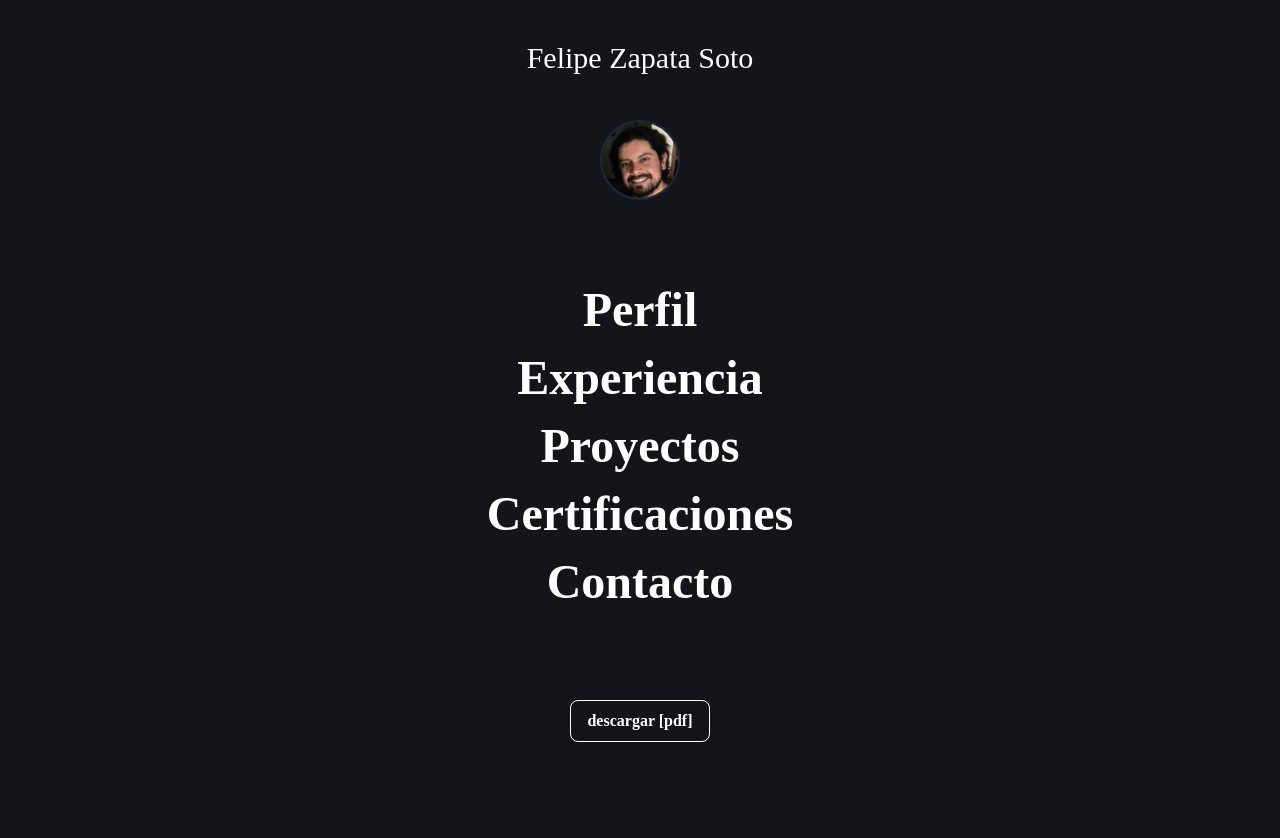
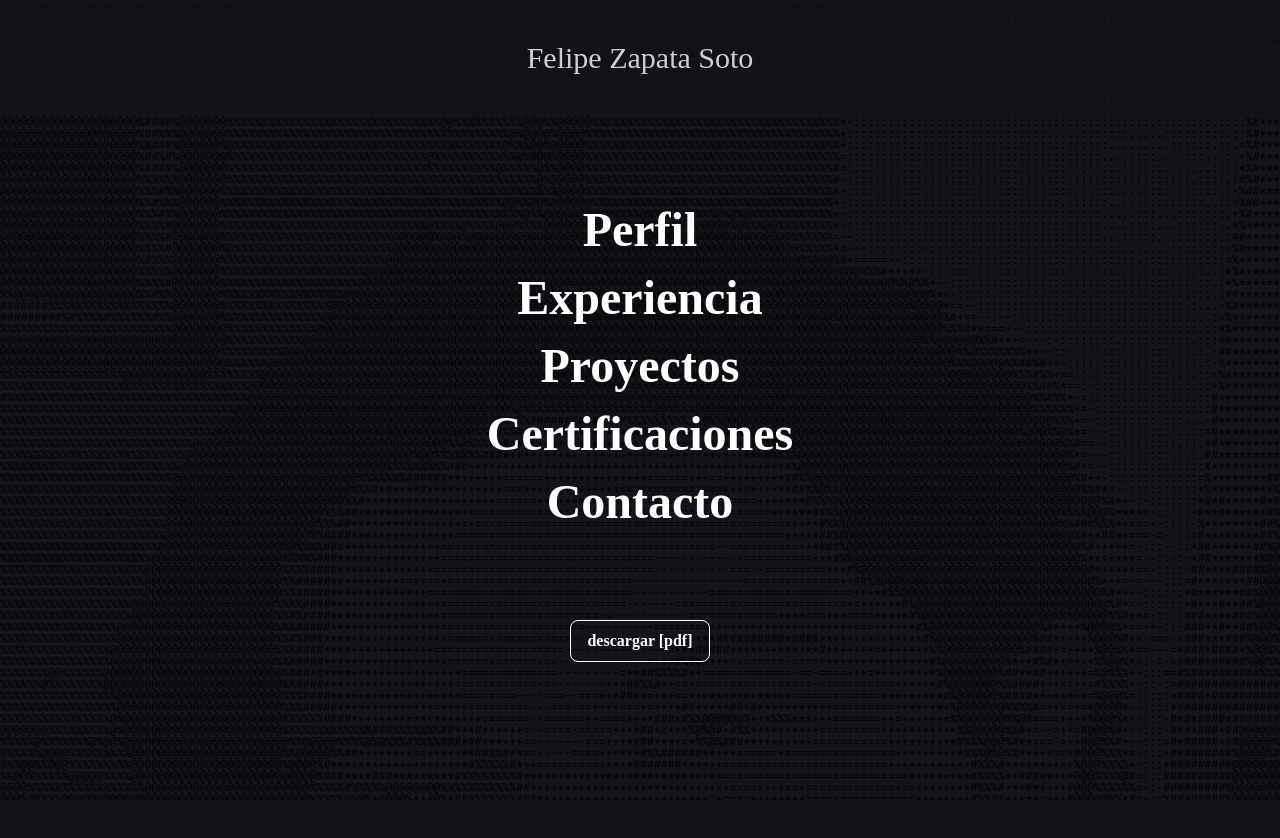
Before and after one commit to Felipeazs/portfolio, an Astro site: page / in a window 1280 px wide. After the commit the page ends 800 px from the top, so only its background shows below. Built offline with nearby package versions, Linux system fonts and the light colour scheme; Astro itself is replaced by a stand-in of ours; a web font is replaced by a local one.

Commit message:
update: background image

```diff
--- a/src/layouts/Layout.astro
+++ b/src/layouts/Layout.astro
@@ -21,8 +21,10 @@ const { title } = Astro.props
 		<title>{title}</title>
 	</head>
 
-	<body class="font-jetbrains">
-		<header class="fixed py-5 md:py-10 w-full text-3xl text-center bg-[#13151a] z-20">
+	<body
+		class="font-jetbrains bg-[#13151a] bg-[url(/ascii-art.png)] bg-cover bg-blend-multiply transition-all">
+		<header
+			class="fixed py-5 md:py-10 w-full text-3xl text-center bg-[#13151a] opacity-80 z-20">
 			<a href="/">Felipe Zapata Soto</a>
 		</header>
 		<main>
--- a/src/pages/index.astro
+++ b/src/pages/index.astro
@@ -18,13 +18,6 @@ export const prerender = true
 	<section
 		aria-label="Mi portafolio"
 		class="text-center">
-		<a href="/contact">
-			<img
-				class="rounded-full w-20 h-20 object-cover border-2 border-slate-800 hover:border-gray-200 transition-colors"
-				src="/foto.jpg"
-				alt="perfil"
-			/>
-		</a>
 		<div class="px-4 py-20 mx-auto max-w-screen-xl">
 			{
 				ordered_items.map((item) => {
```
Also changed, not shown: public/ascii-art.png (added).
